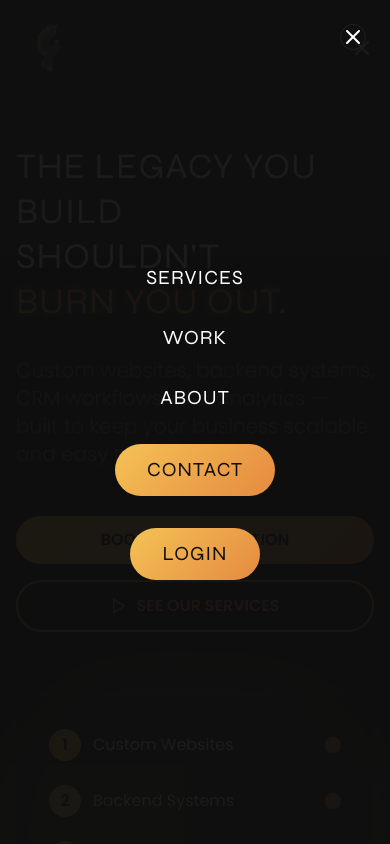
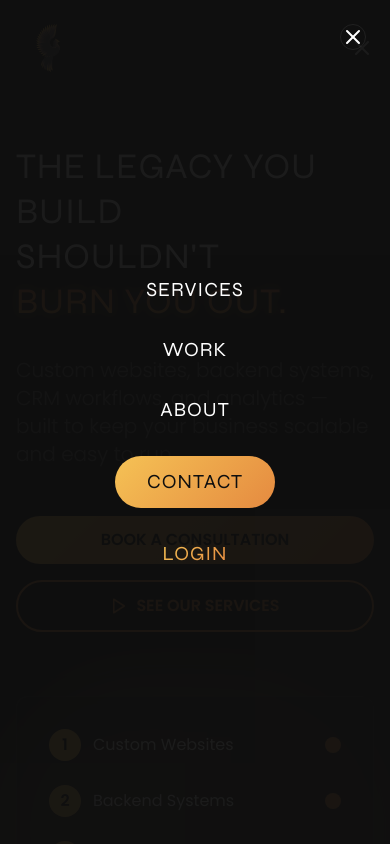
Before and after one commit to NewLegacy1/New-Legacy, a Next.js app: page / in a window 390 px wide. Both pictures are taken after a click on the button "Toggle menu". Shown: the top 844 px of the page. Built offline with nearby package versions, Linux system fonts and the light colour scheme.

Commit message:
Change LOGIN button to gradient text style
- Remove button background styling from LOGIN link

- Apply gradient text color for visual consistency

- Maintain correct CRM login URL

```diff
--- a/src/components/Navbar.tsx
+++ b/src/components/Navbar.tsx
@@ -79,7 +79,7 @@ export default function Navbar() {
             href="https://crm-kjw72gfn0-new-legacys-projects.vercel.app/login"
             target="_blank"
             rel="noopener noreferrer"
-            className="hidden md:block font-syne text-sm tracking-wider transition-colors duration-300 bg-gradient-phoenix text-charcoal px-6 py-2 rounded-full hover:opacity-90 ml-4"
+            className="hidden md:block font-syne text-sm tracking-wider transition-colors duration-300 gradient-text hover:opacity-80 ml-4"
           >
             LOGIN
           </a>
@@ -149,7 +149,7 @@ export default function Navbar() {
             href="https://crm-kjw72gfn0-new-legacys-projects.vercel.app/login"
             target="_blank"
             rel="noopener noreferrer"
-            className="font-syne text-xl tracking-wider transition-colors duration-300 bg-gradient-phoenix text-charcoal px-8 py-3 rounded-full hover:opacity-90"
+            className="font-syne text-xl tracking-wider transition-colors duration-300 gradient-text hover:opacity-80"
             onClick={() => setMenuOpen(false)}
           >
             LOGIN
```
